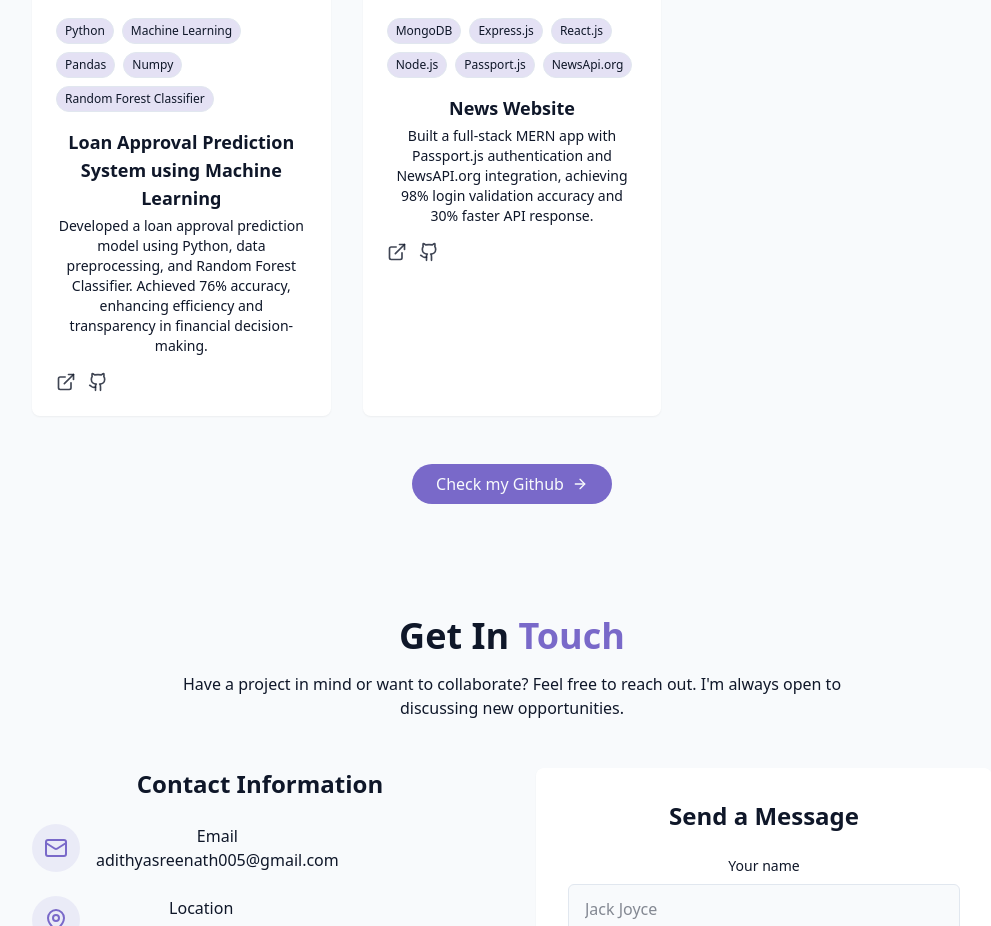
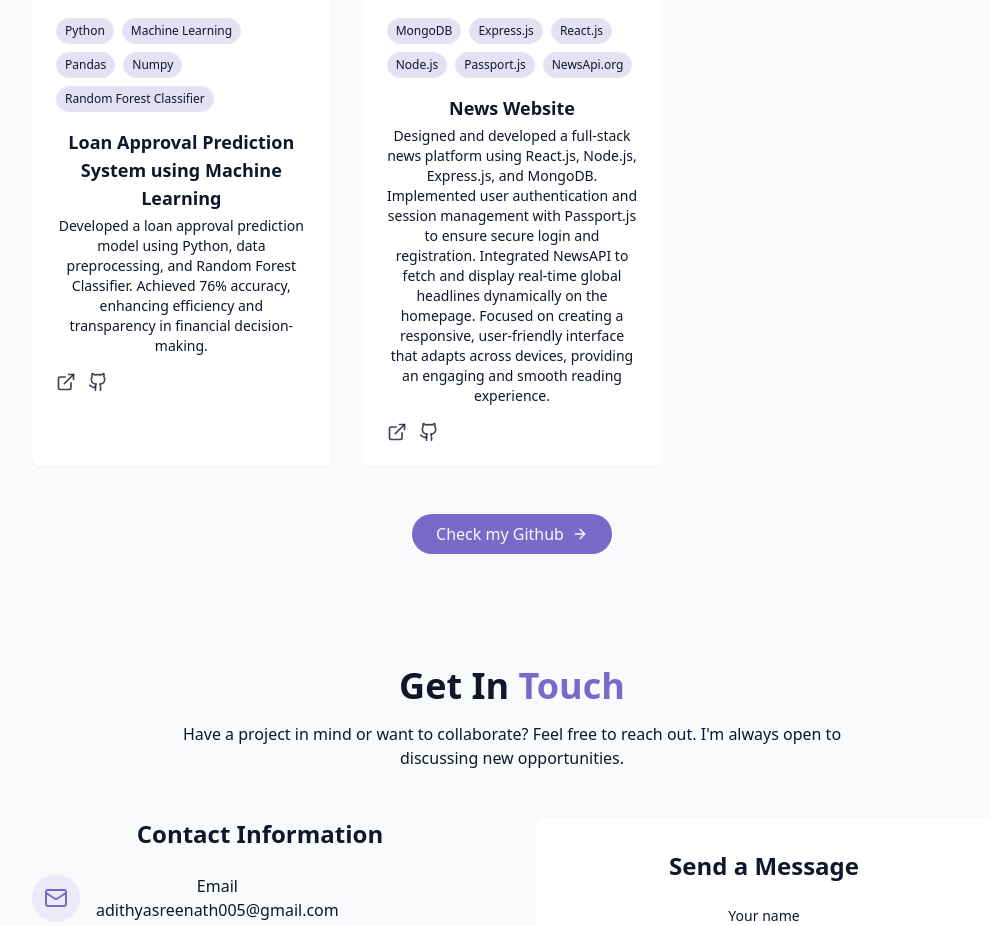
Before and after one commit to adithyas0047/Portfolio, a React (Vite) app: page / in a window 1280 px wide. Shown: the part 3540-4466 px from the top of the page, without its empty margins (128-1119 px from the left). Built offline with nearby package versions, Linux system fonts and the light colour scheme.

Commit message:
Updated ProjectsSection.jsx

```diff
--- a/src/components/ProjectsSection.jsx
+++ b/src/components/ProjectsSection.jsx
@@ -51,7 +51,7 @@ const projects = [
     id: 5,
     title: "News Website",
     description:
-      "Built a full-stack MERN app with Passport.js authentication and NewsAPI.org integration, achieving 98% login validation accuracy and 30% faster API response.",
+      "Designed and developed a full-stack news platform using React.js, Node.js, Express.js, and MongoDB. Implemented user authentication and session management with Passport.js to ensure secure login and registration. Integrated NewsAPI to fetch and display real-time global headlines dynamically on the homepage. Focused on creating a responsive, user-friendly interface that adapts across devices, providing an engaging and smooth reading experience.",
     image: "/projects/project5.png",
     tags: [
       "MongoDB",
```
